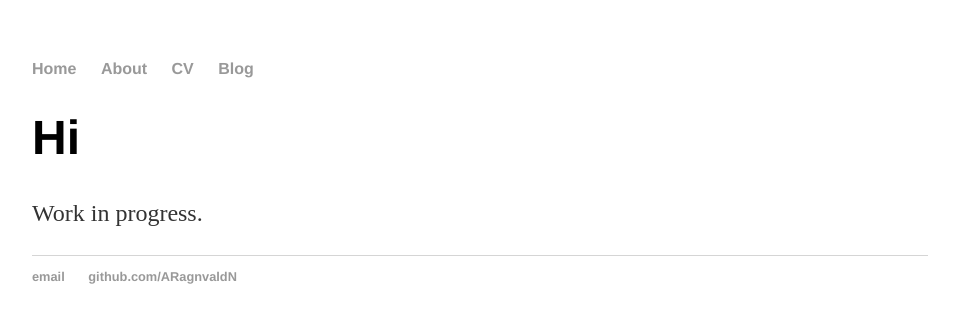
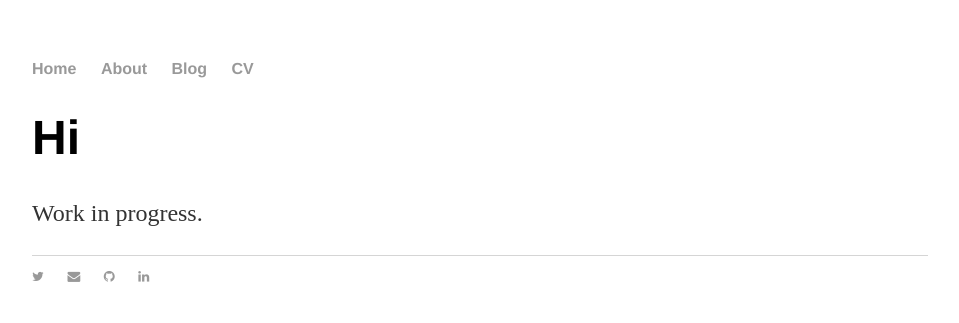
Before and after one commit to ARagnvaldN/ARagnvaldN.github.io, a Jekyll site: the page built from index.html, in a window 1280 px wide. Shown: the top 323 px of the page, without its empty margins (160-1119 px from the left). Built offline with Jekyll 4.4.1, drawn with Linux system fonts in a browser that asks for light colours.

Commit message:
Added navigation YAML and social service buttons.

```diff
--- a/_layouts/default.html
+++ b/_layouts/default.html
@@ -3,23 +3,25 @@
 	<head>
 		<title>{{ page.title }}</title>
 		<link rel="stylesheet" type="text/css" href="/css/main.css">
+		<link rel="stylesheet" href="https://cdnjs.cloudflare.com/ajax/libs/font-awesome/4.7.0/css/font-awesome.min.css">
 	</head>
 	<body>
 		<nav>
     		<ul>
-        		<li><a href="/">Home</a></li>
-	        	<li><a href="/about.html">About</a></li>
-        		<li><a href="/cv.html">CV</a></li>
-        		<li><a href="/blog">Blog</a></li>
+			{% for item in site.data.navigation %}
+        		<li><a href="{{ item.link }}"> {{ item.name }}</a></li>
+			{% endfor %}
     		</ul>
 		</nav>
 		<div class="container">
 		{{ content }}
 		</div><!-- /.container -->
 		<footer>
-    		<ul>
-        		<li><a href="mailto:a.ragnvald.n@gmail.com">email</a></li>
-        		<li><a href="https://github.com/ARagnvaldN">github.com/ARagnvaldN</a></li>
+    			<ul>
+			<li><a href="https://twitter.com/ARagnvaldN" class="fa fa-twitter"></a></li>
+			<li><a href="mailto:contact@andreasnylund.com" class="fa fa-envelope"></a></li>
+        		<li><a href="https://github.com/ARagnvaldN" class="fa fa-github"></a></li>
+        		<li><a href="https://linkedin.com/in/andreas-nylund-bb002772" class="fa fa-linkedin"></a></li>
 			</ul>
 		</footer>
 	</body>
```
Also changed, not shown: _data/navigation.yml (added, +8 -0 lines), 1 other file.
